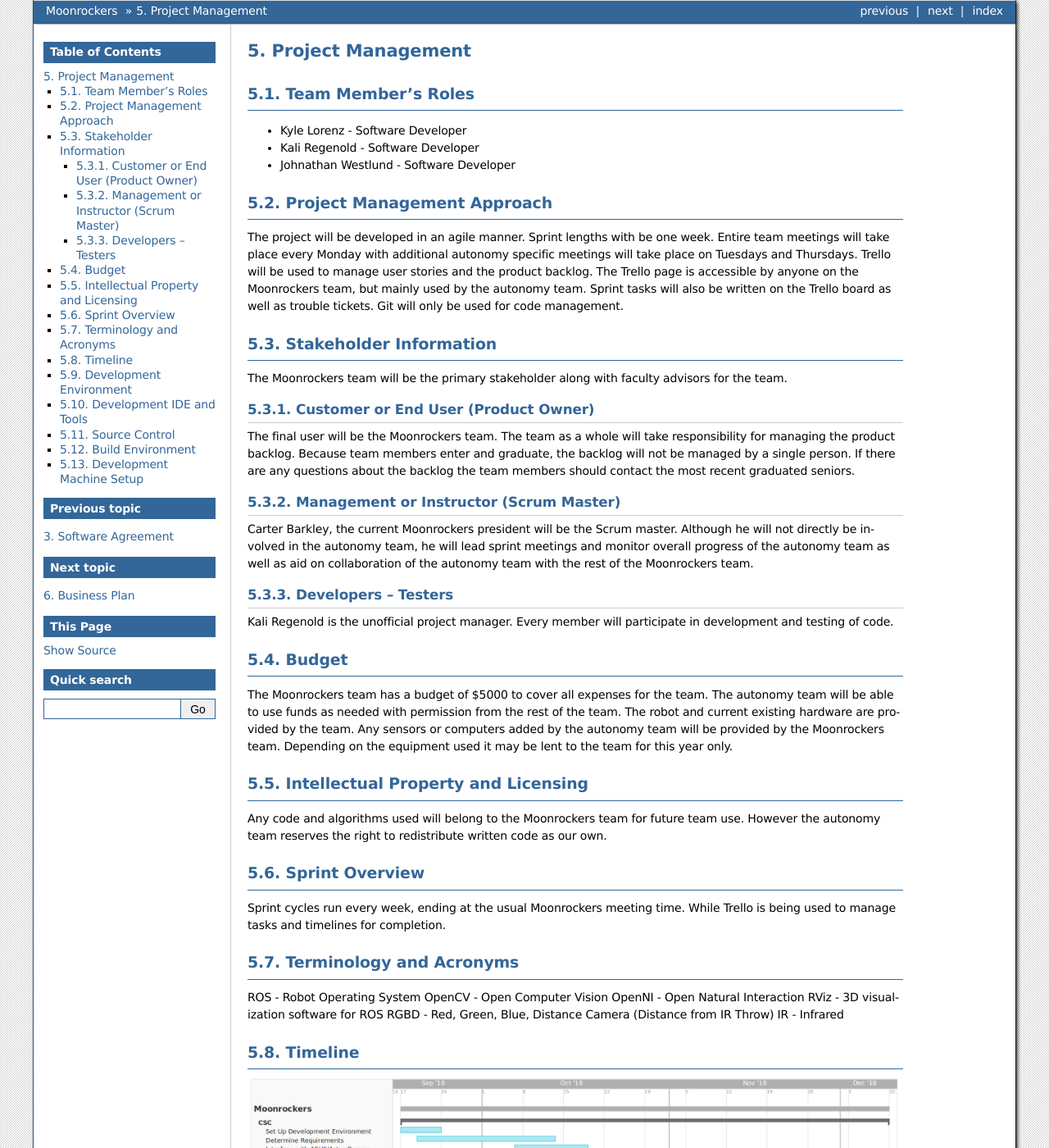
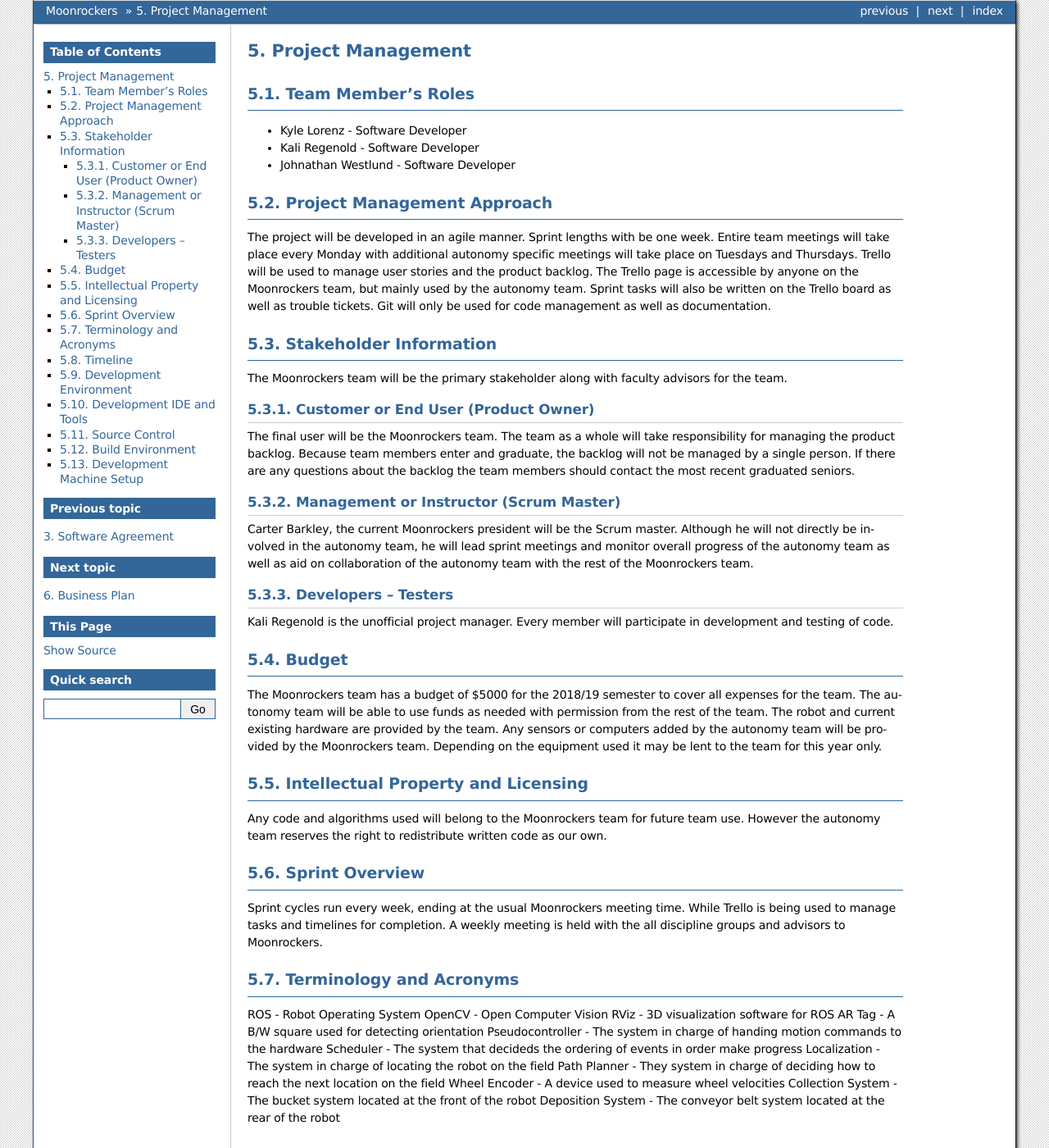
Before and after one commit to kaliRegenold/SeniorDesign, a Sphinx documentation site: the page built from DesignDoc/source/project.rst, in a window 1280 px wide and 1400 px high. Shown: the whole window at 82% size. Built offline with Sphinx 7.4.7, drawn with Linux system fonts in a browser that asks for light colours; some of the changed text lies outside the part shown.

Commit message:
update overview sections and project sections

```diff
--- a/DesignDoc/source/project.rst
+++ b/DesignDoc/source/project.rst
@@ -17,7 +17,7 @@
 will be used to manage user stories and the product backlog. The Trello page
 is accessible by anyone on the Moonrockers team, but mainly used by the autonomy
 team. Sprint tasks will also be written on the Trello board as well as trouble
-tickets. Git will only be used for code management.
+tickets. Git will only be used for code management as well as documentation.
 
 Stakeholder Information
 ------------------------
@@ -50,10 +50,8 @@
 Budget
 ------
 
-The Moonrockers team has a budget of $5000 to cover all expenses for the team. The autonomy
-team will be able to use funds as needed with permission from the rest of the team. The
-robot and current existing hardware are provided by the team. Any sensors or computers
-added by the autonomy team will be provided by the Moonrockers team. Depending on the
+The Moonrockers team has a budget of $5000 for the 2018/19 semester to cover all
+expenses for the team. The autonomy team will be able to use funds as needed with permission from the rest of the team. The robot and current existing hardware are provided by the team. Any sensors or computers added by the autonomy team will be provided by the Moonrockers team. Depending on the
 equipment used it may be lent to the team for this year only.
 
 Intellectual Property and Licensing
@@ -67,16 +65,23 @@
 
 Sprint cycles run every week, ending at the usual Moonrockers meeting time.
 While Trello is being used to manage tasks and timelines for completion.
+A weekly meeting is held with the all discipline groups and advisors to Moonrockers.
 
 Terminology and Acronyms
 ------------------------
 
 ROS - Robot Operating System
 OpenCV - Open Computer Vision
-OpenNI - Open Natural Interaction
 RViz - 3D visualization software for ROS
-RGBD - Red, Green, Blue, Distance Camera (Distance from IR Throw)
-IR - Infrared
+AR Tag - A B/W square used for detecting orientation
+Pseudocontroller - The system in charge of handing motion commands to the hardware
+Scheduler - The system that decideds the ordering of events in order make progress
+Localization - The system in charge of locating the robot on the field
+Path Planner - They system in charge of deciding how to reach the next location on the field
+Wheel Encoder - A device used to measure wheel velocities
+Collection System - The bucket system located at the front of the robot
+Deposition System - The conveyor belt system located at the rear of the robot
+
 
 Timeline
 --------
@@ -85,10 +90,9 @@
 Development Environment
 -----------------------
 
-Primary environment is Linux on personal laptops.
-Code from personal computers will be pushed to the GitLab repository where it
-will then be pulled onto the on-board computers.
-Setup information can be found below.
+Primary environment is Ubuntu 16.04 on personal laptops and the robot's Raspberry Pi.
+Code from personal computers is normally pushed to the GitLab repository where it
+can then be pulled onto the on-board computers. Setup information can be found below.
 
 Development IDE and Tools
 -------------------------
@@ -102,14 +106,11 @@
 
 * ROS Kinetic With the following packages:
 	- Catkin
-	- OpenNI
 	- AR_Track_Alvar
 	- OpenCV3
 	- RVIZ
 * Python
-* C++
-* AVR Tools
-* OpenCV
+	- Rospy
 
 Source Control
 --------------
@@ -132,8 +133,8 @@
 The build and run environment is Ubuntu 16.04 64bit.  This is the
 only version of Ubuntu that will run ROS Kinetic easily. Most of
 the packages are to be written in python and do not need to be
-compiled. Any of the C/C++ code can be compiled with GCC or
-Makefiles.
+compiled. Any of the C/C++ code consists of already existing
+libraries and low level hardware interface binaries.
 
 Development Machine Setup
 -------------------------
@@ -142,7 +143,8 @@
 development environment.
 
 * Install Ubuntu 16.04 64bit.
-* Install ROS 1 Kinetic.
-* Install and Compile OpenCV.
+* Install ROS Kinetic.
 * Install all of the aforementioned ROS Packages.
-* Install of the AVR Tools.
+* Install and setup catkin for kinetic.
+* Using the catkin workspace clone the Moonrockers Hardware Interface repo.
+* Also clone the Moonrockers autonomy_odroid and autonomy_pi repos.
```
Also changed, not shown: DesignDoc/source/overview.rst (+20 -15 lines).
